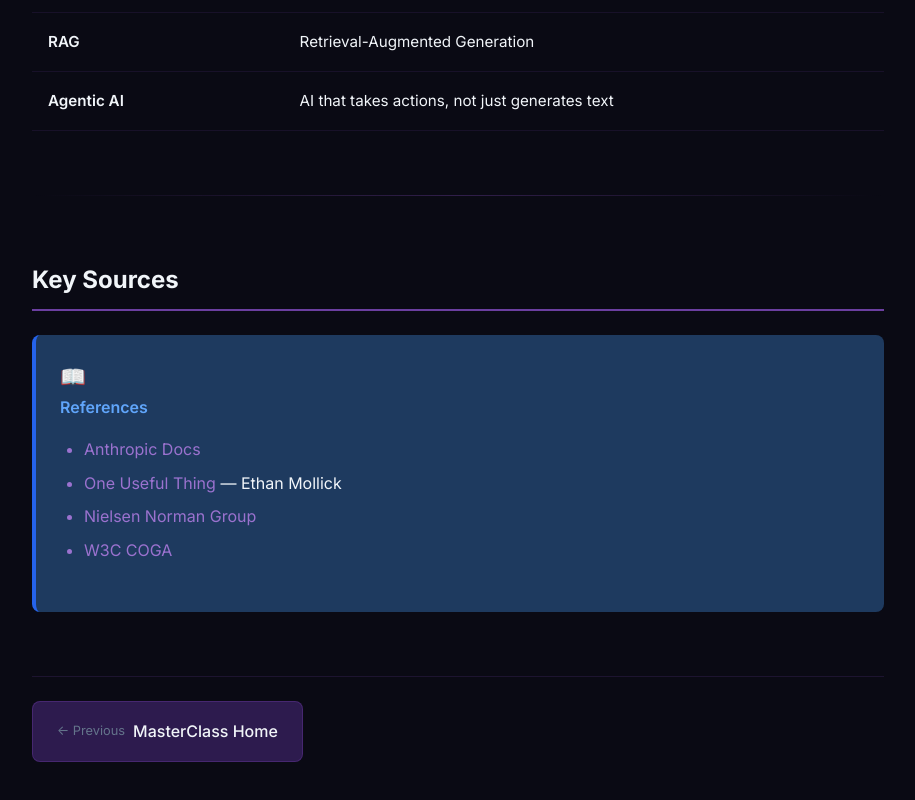
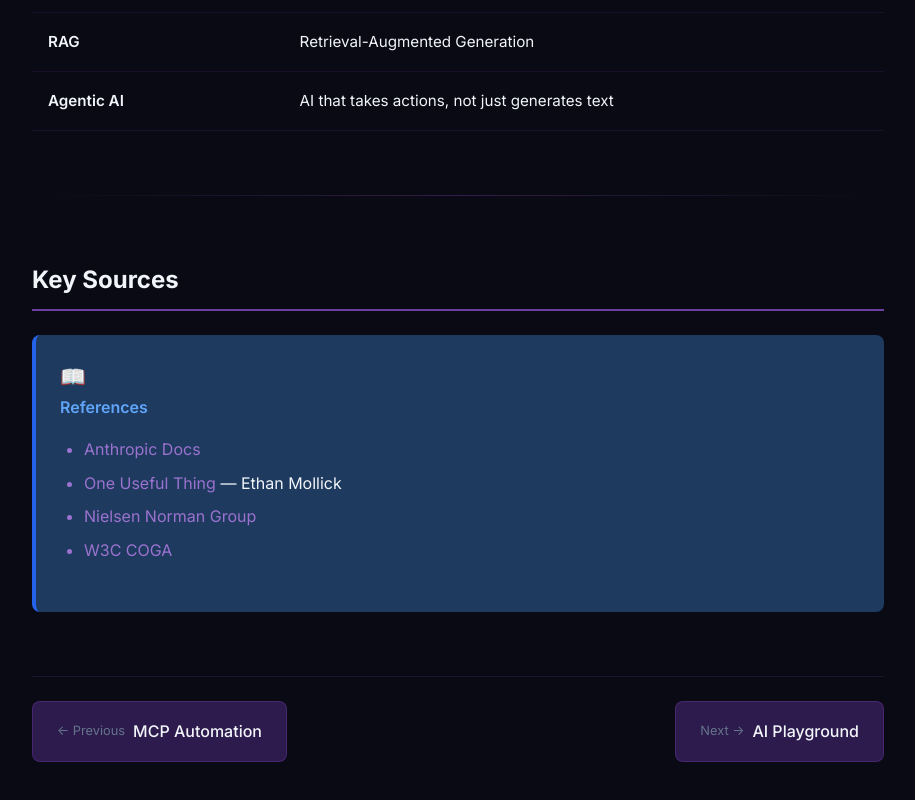
Before and after one commit to maple-megan333/neurodiverse-masterclass-overlays, a plain HTML site: page reference-vault.html in a window 1280 px wide. Shown: the part 1553-2353 px from the top of the page, without its empty margins (182-1097 px from the left). Drawn offline with Linux system fonts and the light colour scheme.

Commit message:
Fix nav links: reference-vault.html

```diff
--- a/reference-vault.html
+++ b/reference-vault.html
@@ -60,8 +60,8 @@
 </ul></div></div>
 
         <nav class="nav-footer">
-            <a href="index.html" class="nav-link prev"><small>← Previous</small>MasterClass Home</a>
-            <span></span>
+            <a href="mcp-automation.html" class="nav-link prev"><small>← Previous</small>MCP Automation</a>
+            <a href="ai-playground.html" class="nav-link next"><small>Next →</small>AI Playground</a>
         </nav>
     </div>
     <script src="js/main.js"></script>
```
